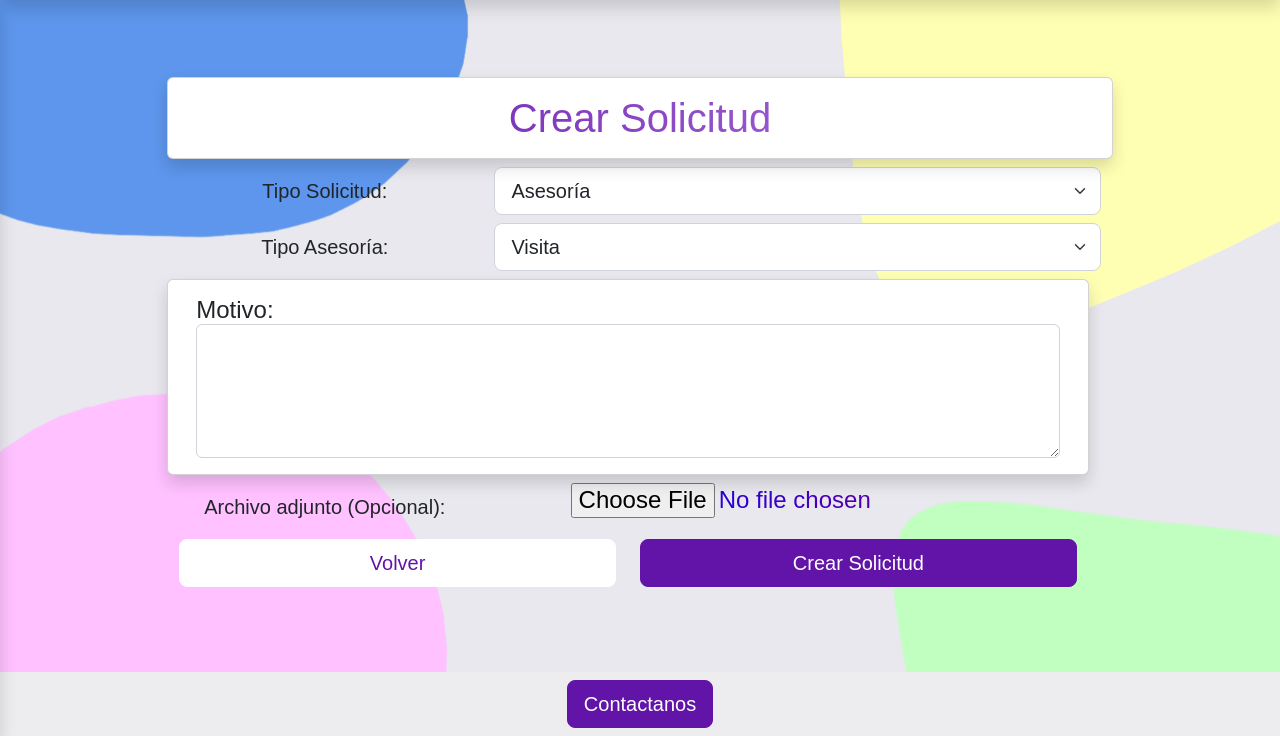
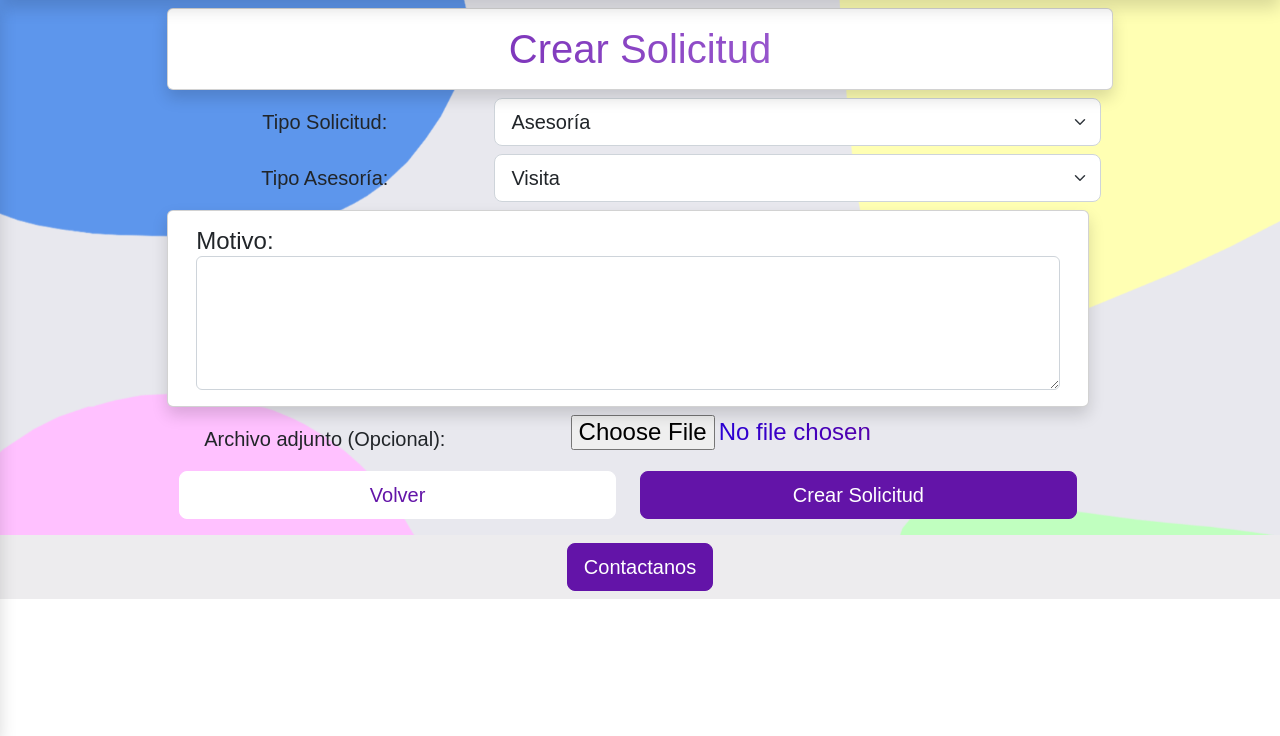
Before and after one commit to danielrojasrabael/Portafolio-Informatica-003D, a Django app: template SSAP_Web/SSAP/templates/SSAP/crearsolicitud.html in a window 1280 px wide. Shown: the part 64-800 px from the top of the page. Run offline with Django 4.2, Linux system fonts and the light colour scheme; the template is opened without the code that fills it, so the values that code supplies are empty; some web fonts are replaced.

Commit message:
Fix de UI
Se fixeo la UI en las siguientes páginas: crearsolicitud, crearusuario, detallesolicitud, responder_solicitud

```diff
--- a/SSAP_Web/SSAP/templates/SSAP/crearsolicitud.html
+++ b/SSAP_Web/SSAP/templates/SSAP/crearsolicitud.html
@@ -4,7 +4,7 @@
 {%block head%}<script src="{%static 'js/crearSolicitud.js'%}"></script>{%endblock%}
 {%block contenido%}
 <div class="fondo-global">
-    <div class="fondo-falso">
+    <div class="fondo-home">
         <div class="contenedor">
             <div class="espacio">
 
--- a/SSAP_Web/SSAP/templates/SSAP/crearusuario.html
+++ b/SSAP_Web/SSAP/templates/SSAP/crearusuario.html
@@ -7,7 +7,7 @@
     <div class="fondo-home">
 
         <div class="contenedor">
-
+            <div class="espacio">
                 {% for mensaje in messages %}
                     <div class="alert alert-danger alert-dismissible fade show col-sm-12" role="alert">
                         <strong>{{mensaje}}</strong>
@@ -154,4 +154,5 @@
             </div>
         </div>
     </div>
+</div>
 {%endblock%}
--- a/SSAP_Web/SSAP/templates/SSAP/detallesolicitud.html
+++ b/SSAP_Web/SSAP/templates/SSAP/detallesolicitud.html
@@ -4,7 +4,7 @@
 {%block head%}{%endblock%}
 {%block contenido%}
 <div class="fondo-global">
-    <div class="fondo-falso">
+    <div class="fondo-home">
         <div class="contenedor">
             <div class="espacio">
 
--- a/SSAP_Web/SSAP/templates/SSAP/responder_solicitud.html
+++ b/SSAP_Web/SSAP/templates/SSAP/responder_solicitud.html
@@ -7,7 +7,7 @@
 {%endblock%}
 {%block contenido%}
 <div class="fondo-global">
-    <div class="fondo-falso">
+    <div class="fondo-home">
         <div class="contenedor">
             <div class="espacio">
 
```
Lines whose indentation alone changed are shown as unchanged.
